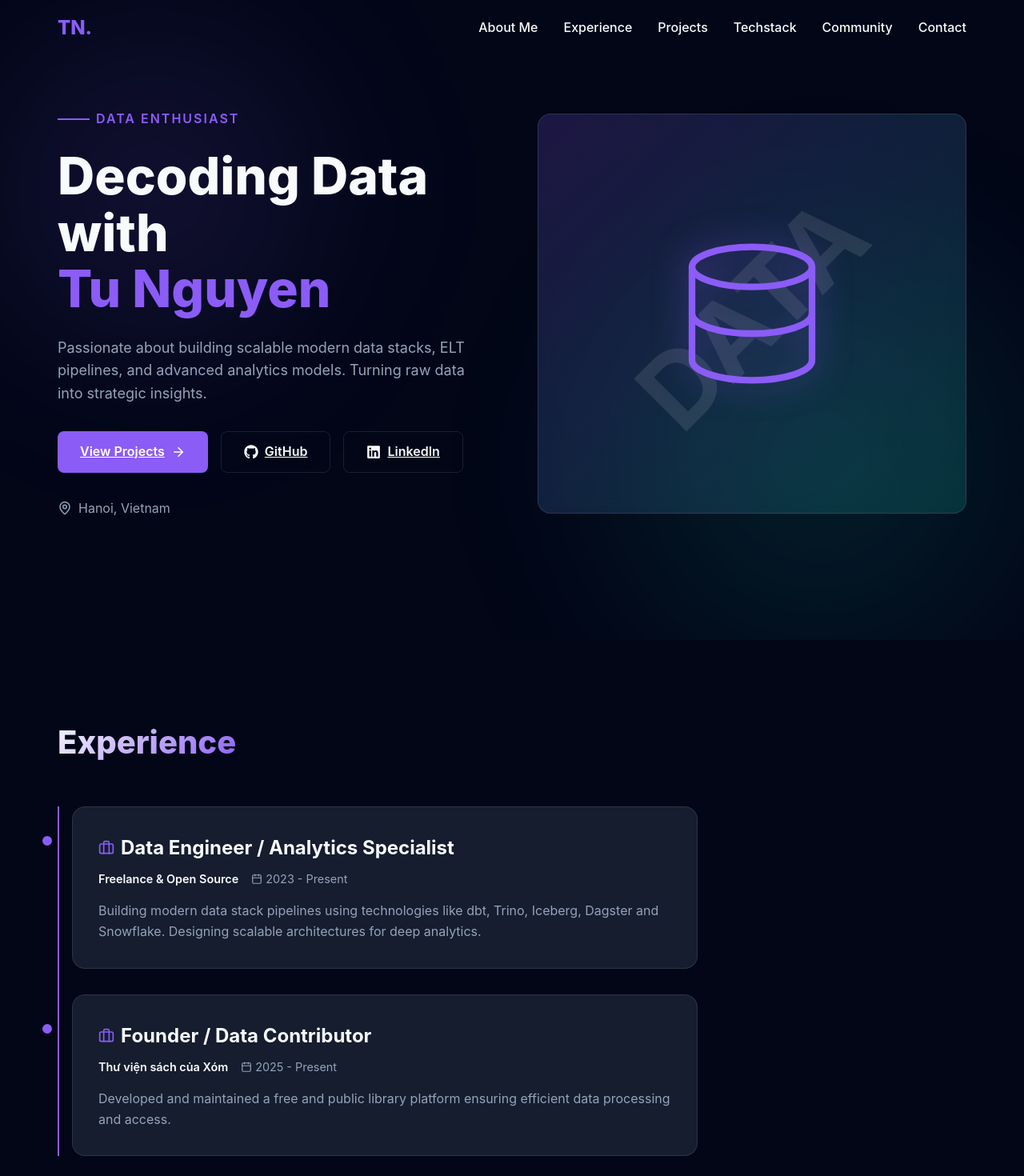
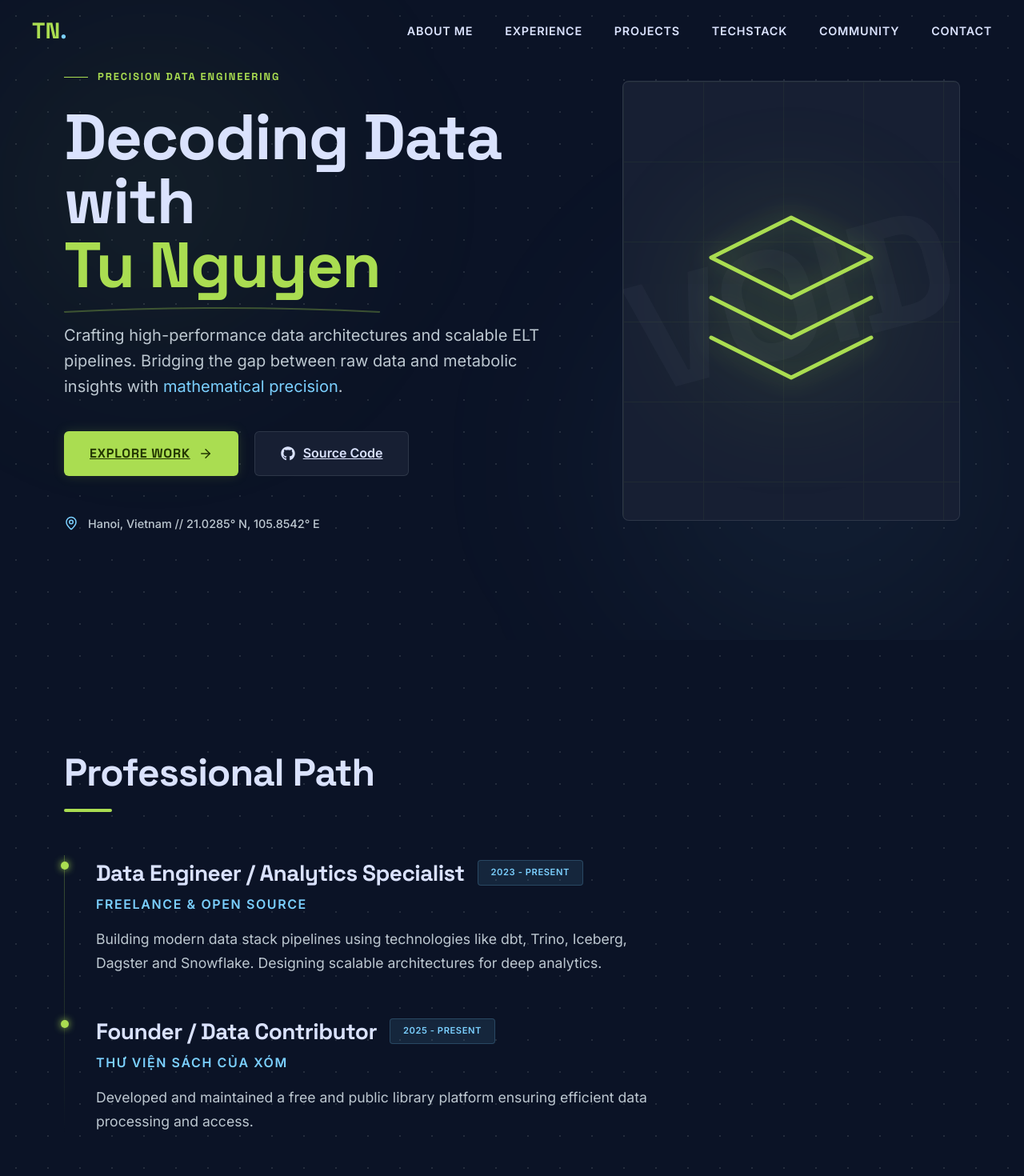
Before and after one commit to tunguyenn99/personal-websites-portfolio, a React (Vite) app: page / in a window 1280 px wide. Shown: the top 1470 px of the page at 80% size. Built offline with nearby package versions, Linux system fonts and the light colour scheme.

Commit message:
style: full synchronization with Stitch 'Kinetic Terminal' design system

```diff
--- a/src/components/AboutMe.jsx
+++ b/src/components/AboutMe.jsx
@@ -4,41 +4,47 @@ import { FaGithub as Github, FaLinkedin as Linkedin } from 'react-icons/fa';
 
 export default function AboutMe() {
   return (
-    <section id="about" className="section" style={{ minHeight: '100vh', display: 'flex', alignItems: 'center', paddingTop: '80px' }}>
-      <div style={{ display: 'grid', gridTemplateColumns: '1fr 1fr', gap: '4rem', alignItems: 'center' }} className="responsive-grid">
+    <section id="about" className="section" style={{ minHeight: '100vh', display: 'flex', alignItems: 'center', paddingTop: '80px', position: 'relative' }}>
+      <div className="container responsive-grid" style={{ display: 'grid', gridTemplateColumns: '1.2fr 0.8fr', gap: '4rem', alignItems: 'center' }}>
         <div className="animate-fade-in" style={{ animationDelay: '0.1s' }}>
-          <div style={{ display: 'flex', gap: '0.5rem', alignItems: 'center', marginBottom: '1.5rem', color: 'var(--primary)' }}>
-            <span style={{ height: '2px', width: '40px', background: 'var(--primary)' }}></span>
-            <span style={{ fontWeight: 600, letterSpacing: '2px', textTransform: 'uppercase' }}>Data Enthusiast</span>
+          <div style={{ display: 'flex', gap: '0.75rem', alignItems: 'center', marginBottom: '1.5rem', color: 'var(--primary)' }}>
+            <span style={{ height: '1px', width: '30px', background: 'var(--primary)' }}></span>
+            <span style={{ fontWeight: 700, letterSpacing: '0.15em', textTransform: 'uppercase', fontSize: '0.8rem', fontFamily: 'Space Grotesk' }}>Precision Data Engineering</span>
           </div>
-          <h1 style={{ fontSize: '4rem', fontWeight: 800, lineHeight: 1.1, margin: '0 0 1.5rem 0' }}>
+          <h1 style={{ fontSize: '5rem', fontWeight: 700, lineHeight: 1, margin: '0 0 2rem 0', fontFamily: 'Space Grotesk' }}>
             Decoding Data with<br/>
-            <span style={{ color: 'var(--primary)' }}>Tu Nguyen</span>
+            <span style={{ color: 'var(--primary)', position: 'relative' }}>
+              Tu Nguyen
+              <svg style={{ position: 'absolute', bottom: '-10px', left: 0, width: '100%', height: '12px' }} viewBox="0 0 100 12" preserveAspectRatio="none">
+                <path d="M0,10 Q50,0 100,10" stroke="var(--primary)" strokeWidth="2" fill="none" opacity="0.3" />
+              </svg>
+            </span>
           </h1>
-          <p style={{ fontSize: '1.125rem', color: 'var(--text-muted)', marginBottom: '2rem', maxWidth: '600px' }}>
-            Passionate about building scalable modern data stacks, ELT pipelines, and advanced analytics models. Turning raw data into strategic insights.
+          <p style={{ fontSize: '1.25rem', color: 'var(--text-muted)', marginBottom: '2.5rem', maxWidth: '650px', fontWeight: 400 }}>
+            Crafting high-performance data architectures and scalable ELT pipelines. Bridging the gap between raw data and metabolic insights with <span style={{color: 'var(--secondary)'}}>mathematical precision</span>.
           </p>
 
-          <div style={{ display: 'flex', gap: '1rem', flexWrap: 'wrap', marginBottom: '2rem' }}>
-             <a href="#projects" className="btn-primary">View Projects <ArrowRight size={18} /></a>
-             <a href="https://github.com/tunguyenn99" target="_blank" rel="noreferrer" className="btn-secondary"><Github size={18} /> GitHub</a>
-             <a href="https://linkedin.com/in/tunguyenn99" target="_blank" rel="noreferrer" className="btn-secondary"><Linkedin size={18} /> LinkedIn</a>
+          <div style={{ display: 'flex', gap: '1.25rem', flexWrap: 'wrap', marginBottom: '3rem' }}>
+             <a href="#projects" className="btn-primary">Explore Work <ArrowRight size={18} /></a>
+             <a href="https://github.com/tunguyenn99" target="_blank" rel="noreferrer" className="btn-secondary"><Github size={18} /> Source Code</a>
           </div>
 
-          <div style={{ display: 'flex', alignItems: 'center', gap: '0.5rem', color: 'var(--text-muted)' }}>
-             <MapPin size={18} /> <span>Hanoi, Vietnam</span>
+          <div style={{ display: 'flex', alignItems: 'center', gap: '0.75rem', color: 'var(--text-muted)', fontSize: '0.9rem', fontWeight: 500 }}>
+             <MapPin size={18} color="var(--secondary)" /> <span>Hanoi, Vietnam // 21.0285° N, 105.8542° E</span>
           </div>
         </div>
 
         <div className="animate-fade-in" style={{ animationDelay: '0.3s', position: 'relative' }}>
-          <div className="glass-panel" style={{ padding: '0', overflow: 'hidden', height: '500px', display: 'flex', alignItems: 'center', justifyContent: 'center', background: 'linear-gradient(135deg, rgba(139,92,246,0.2) 0%, rgba(20,184,166,0.2) 100%)' }}>
-            <h2 style={{ fontSize: '8rem', opacity: 0.1, position: 'absolute', transform: 'rotate(-45deg)' }}>DATA</h2>
-            {/* Using a placeholder SVG since we don't have a photo */}
-            <svg width="200" height="200" viewBox="0 0 24 24" fill="none" stroke="currentColor" strokeWidth="1" strokeLinecap="round" strokeLinejoin="round" style={{ color: 'var(--primary)', filter: 'drop-shadow(0 0 20px rgba(139,92,246,0.5))' }}>
-              <ellipse cx="12" cy="5" rx="9" ry="3"></ellipse>
-              <path d="M21 12c0 1.66-4 3-9 3s-9-1.34-9-3"></path>
-              <path d="M3 5v14c0 1.66 4 3 9 3s9-1.34 9-3V5"></path>
-            </svg>
+          <div className="glass-panel" style={{ padding: '0', overflow: 'hidden', height: '550px', display: 'flex', alignItems: 'center', justifyContent: 'center', background: 'var(--surface-container)', border: '1px solid var(--outline-low)' }}>
+            <div style={{ position: 'absolute', top: 0, left: 0, width: '100%', height: '100%', opacity: 0.05, backgroundImage: 'linear-gradient(var(--primary) 1px, transparent 1px), linear-gradient(90deg, var(--primary) 1px, transparent 1px)', backgroundSize: '100px 100px' }}></div>
+            <h2 style={{ fontSize: '12rem', opacity: 0.03, position: 'absolute', transform: 'rotate(-15deg)', fontWeight: 900, fontFamily: 'Space Grotesk' }}>VOID</h2>
+            {/* Functional Data Icon */}
+            <div style={{ position: 'relative' }}>
+              <div style={{ position: 'absolute', top: '50%', left: '50%', transform: 'translate(-50%, -50%)', width: '250px', height: '250px', background: 'var(--primary)', borderRadius: '50%', filter: 'blur(80px)', opacity: 0.1 }}></div>
+              <svg width="240" height="240" viewBox="0 0 24 24" fill="none" stroke="currentColor" strokeWidth="0.5" strokeLinecap="round" strokeLinejoin="round" style={{ color: 'var(--primary)', filter: 'drop-shadow(0 0 15px rgba(170,221,81,0.4))' }}>
+                <path d="M12 2L2 7l10 5 10-5-10-5zM2 17l10 5 10-5M2 12l10 5 10-5" />
+              </svg>
+            </div>
           </div>
         </div>
       </div>
--- a/src/components/Experience.jsx
+++ b/src/components/Experience.jsx
@@ -19,25 +19,35 @@ export default function Experience() {
 
   return (
     <section id="experience" className="section">
-      <h2 className="section-title">Experience</h2>
-      <div style={{ display: 'grid', gap: '2rem', maxWidth: '800px', paddingLeft: '1rem', borderLeft: '2px solid var(--primary)' }}>
-        {experiences.map((exp, index) => (
-          <div key={index} className="glass-panel" style={{ position: 'relative' }}>
-            <div style={{
-              position: 'absolute', left: '-2rem', top: '2rem', width: '20px', height: '20px',
-              borderRadius: '50%', background: 'var(--primary)', border: '4px solid var(--bg-darker)',
-              transform: 'translateX(-50%)'
-            }}></div>
-            <h3 style={{ fontSize: '1.5rem', marginBottom: '0.5rem', display: 'flex', alignItems: 'center', gap: '0.5rem' }}>
-              <Briefcase size={20} color="var(--primary)" /> {exp.role}
-            </h3>
-            <div style={{ display: 'flex', alignItems: 'center', gap: '1rem', color: 'var(--text-muted)', marginBottom: '1rem', fontSize: '0.9rem' }}>
-              <span style={{ fontWeight: 600, color: 'var(--text-main)' }}>{exp.company}</span>
-              <span style={{ display: 'flex', alignItems: 'center', gap: '0.25rem' }}><Calendar size={14} /> {exp.period}</span>
+      <div className="container">
+        <h2 className="section-title">Professional Path</h2>
+        <div style={{ display: 'grid', gap: '3rem', maxWidth: '900px', position: 'relative' }}>
+          {/* Vertical Timeline Line */}
+          <div style={{ position: 'absolute', left: '0', top: '0', bottom: '0', width: '1px', background: 'linear-gradient(180deg, var(--primary) 0%, transparent 100%)', opacity: 0.3 }}></div>
+
+          {experiences.map((exp, index) => (
+            <div key={index} className="animate-fade-in" style={{ paddingLeft: '2.5rem', position: 'relative', animationDelay: `${index * 0.2}s` }}>
+              <div style={{
+                position: 'absolute', left: '-4.5px', top: '0.5rem', width: '10px', height: '10px',
+                borderRadius: '50%', background: 'var(--primary)', boxShadow: '0 0 10px var(--primary)'
+              }}></div>
+
+              <div style={{ marginBottom: '1rem' }}>
+                <div style={{ display: 'flex', alignItems: 'center', gap: '1rem', marginBottom: '0.25rem' }}>
+                  <h3 style={{ fontSize: '1.75rem', fontWeight: 700, fontFamily: 'Space Grotesk' }}>{exp.role}</h3>
+                  <span className="tag" style={{fontSize: '0.7rem'}}>{exp.period}</span>
+                </div>
+                <div style={{ color: 'var(--secondary)', fontWeight: 600, fontSize: '1rem', textTransform: 'uppercase', letterSpacing: '0.1em' }}>
+                  {exp.company}
+                </div>
+              </div>
+
+              <p style={{ color: 'var(--text-muted)', fontSize: '1.1rem', maxWidth: '700px', lineHeight: 1.7 }}>
+                {exp.description}
+              </p>
             </div>
-            <p style={{ color: 'var(--text-muted)' }}>{exp.description}</p>
-          </div>
-        ))}
+          ))}
+        </div>
       </div>
     </section>
   );
--- a/src/components/Navbar.jsx
+++ b/src/components/Navbar.jsx
@@ -32,12 +32,20 @@ export default function Navbar() {
       borderBottom: isScrolled ? '1px solid var(--glass-border)' : 'none'
     }}>
       <div className="container" style={{ display: 'flex', justifyContent: 'space-between', alignItems: 'center' }}>
-        <a href="#" style={{ fontSize: '1.5rem', fontWeight: 800, textDecoration: 'none', color: 'var(--primary)' }}>TN.</a>
+        <a href="#" style={{ fontSize: '1.75rem', fontWeight: 700, textDecoration: 'none', color: 'var(--primary)', fontFamily: 'Space Grotesk' }}>TN<span style={{color: 'var(--secondary)'}}>.</span></a>
 
         {/* Desktop Nav */}
-        <div style={{ display: 'none', gap: '2rem' }} className="desktop-nav">
+        <div style={{ display: 'none', gap: '2.5rem' }} className="desktop-nav">
           {navLinks.map(link => (
-            <a key={link.name} href={link.href} style={{ color: 'var(--text-main)', textDecoration: 'none', fontWeight: 500 }}>
+            <a key={link.name} href={link.href} style={{
+              color: 'var(--text-main)',
+              textDecoration: 'none',
+              fontWeight: 600,
+              fontSize: '0.9rem',
+              textTransform: 'uppercase',
+              letterSpacing: '0.05em',
+              transition: 'color 0.3s'
+            }}>
               {link.name}
             </a>
           ))}
--- a/src/index.css
+++ b/src/index.css
@@ -1,14 +1,23 @@
+@import url('https://fonts.googleapis.com/css2?family=Space+Grotesk:wght@300..700&family=Inter:wght@300..900&display=swap');
+
 :root {
-  --primary: #8b5cf6; /* Vibrant Purple */
-  --primary-hover: #7c3aed;
-  --bg-dark: #0f172a; /* Slate 900 */
-  --bg-darker: #020617; /* Slate 950 */
-  --text-main: #f8fafc;
-  --text-muted: #94a3b8;
-  --glass-bg: rgba(30, 41, 59, 0.7);
-  --glass-bg-hover: rgba(51, 65, 85, 0.8);
-  --glass-border: rgba(255, 255, 255, 0.1);
-  --accent: #14b8a6; /* Teal */
+  /* THE KINETIC TERMINAL DESIGN TOKENS */
+  --primary: #aadd51;        /* Cyber Lime */
+  --on-primary: #233600;
+  --secondary: #7bd0ff;      /* Electric Blue */
+  --surface: #0b1326;        /* Canvas Background */
+  --surface-low: #131b2e;    /* Sidebar/Well */
+  --surface-container: #171f33;
+  --surface-high: #222a3d;   /* Active cards */
+  --surface-highest: #2d3449; /* Overlays */
+
+  --text-main: #dae2fd;
+  --text-muted: #bdc8d1;
+  --outline: #87929a;
+  --outline-low: rgba(135, 146, 154, 0.2);
+
+  --glass-bg: rgba(34, 42, 61, 0.7);
+  --glass-border: rgba(135, 146, 154, 0.2);
 }
 
 * {
@@ -18,14 +27,22 @@
 }
 
 body {
-  font-family: 'Inter', -apple-system, BlinkMacSystemFont, 'Segoe UI', Roboto, Oxygen, Ubuntu, Cantarell, sans-serif;
-  background-color: var(--bg-darker);
+  font-family: 'Inter', sans-serif;
+  background-color: var(--surface);
   color: var(--text-main);
   line-height: 1.6;
   overflow-x: hidden;
+  /* Grid Overlay from Design Specs */
+  background-image: radial-gradient(var(--outline-low) 1px, transparent 1px);
+  background-size: 40px 40px;
 }
 
-/* Background Gradients */
+h1, h2, h3, .display-editor {
+  font-family: 'Space Grotesk', sans-serif;
+  letter-spacing: -0.02em;
+}
+
+/* Background Blobs - Keep but update colors */
 .bg-blobs {
   position: fixed;
   top: 0;
@@ -34,7 +51,7 @@ body {
   height: 100vh;
   z-index: -1;
   overflow: hidden;
-  background: var(--bg-darker);
+  pointer-events: none;
 }
 
 .blob-1 {
@@ -43,9 +60,9 @@ body {
   left: -10%;
   width: 50vw;
   height: 50vw;
-  background: radial-gradient(circle, rgba(139, 92, 246, 0.15) 0%, rgba(139, 92, 246, 0) 70%);
+  background: radial-gradient(circle, rgba(170, 221, 81, 0.08) 0%, rgba(170, 221, 81, 0) 70%);
   border-radius: 50%;
-  filter: blur(80px);
+  filter: blur(100px);
 }
 
 .blob-2 {
@@ -54,105 +71,128 @@ body {
   right: -10%;
   width: 60vw;
   height: 60vw;
-  background: radial-gradient(circle, rgba(20, 184, 166, 0.15) 0%, rgba(20, 184, 166, 0) 70%);
+  background: radial-gradient(circle, rgba(123, 208, 255, 0.08) 0%, rgba(123, 208, 255, 0) 70%);
   border-radius: 50%;
-  filter: blur(80px);
+  filter: blur(100px);
 }
 
-/* Glassmorphism Classes */
+/* Glassmorphism Refined for Kinetic Terminal */
 .glass-panel {
   background: var(--glass-bg);
-  backdrop-filter: blur(12px);
-  -webkit-backdrop-filter: blur(12px);
+  backdrop-filter: blur(20px);
+  -webkit-backdrop-filter: blur(20px);
   border: 1px solid var(--glass-border);
-  border-radius: 16px;
+  border-radius: 8px; /* Tighter corners per spec */
   padding: 2rem;
-  transition: all 0.3s ease;
+  transition: all 0.4s cubic-bezier(0.16, 1, 0.3, 1);
 }
 
 .glass-panel:hover {
-  transform: translateY(-5px);
-  background: var(--glass-bg-hover);
-  box-shadow: 0 10px 30px rgba(0,0,0,0.3);
+  transform: translateY(-4px) scale(1.01);
+  background: rgba(45, 52, 73, 0.8);
+  border-color: var(--primary);
+  box-shadow: 0 20px 40px rgba(6, 14, 32, 0.6);
 }
 
-/* Layout Utilities */
+/* Tonal Shifts (No-Line Rule) */
+.sidebar-well {
+  background: var(--surface-low);
+}
+
 .container {
-  max-width: 1200px;
+  max-width: 1300px;
   margin: 0 auto;
-  padding: 0 2rem;
+  padding: 0 2.5rem;
 }
 
 .section {
-  padding: 6rem 0;
+  padding: 8rem 0;
 }
 
 .section-title {
-  font-size: 2.5rem;
-  font-weight: 800;
-  margin-bottom: 3rem;
-  background: linear-gradient(135deg, var(--text-main) 0%, var(--primary) 100%);
-  -webkit-background-clip: text;
-  -webkit-text-fill-color: transparent;
+  font-size: 3rem;
+  font-weight: 700;
+  margin-bottom: 4rem;
+  color: var(--text-main);
+  position: relative;
   display: inline-block;
 }
 
-/* Buttons */
+.section-title::after {
+  content: '';
+  position: absolute;
+  bottom: -10px;
+  left: 0;
+  width: 60px;
+  height: 4px;
+  background: var(--primary);
+  border-radius: 2px;
+}
+
+/* Buttons (Terminal Precision) */
 .btn-primary {
   background: var(--primary);
-  color: white;
+  color: var(--on-primary);
   border: none;
-  padding: 0.75rem 1.75rem;
-  border-radius: 8px;
-  font-weight: 600;
+  padding: 0.875rem 2rem;
+  border-radius: 6px;
+  font-weight: 700;
+  font-family: 'Space Grotesk', sans-serif;
   cursor: pointer;
-  transition: all 0.2s ease;
+  transition: all 0.3s ease;
   display: inline-flex;
   align-items: center;
-  gap: 0.5rem;
+  gap: 0.625rem;
+  text-transform: uppercase;
+  letter-spacing: 0.05em;
+  box-shadow: 0 0 15px rgba(170, 221, 81, 0.15);
 }
 
 .btn-primary:hover {
-  background: var(--primary-hover);
-  transform: scale(1.05);
+  transform: translateY(-2px);
+  filter: brightness(1.1);
+  box-shadow: 0 0 25px rgba(170, 221, 81, 0.3);
 }
 
 .btn-secondary {
-  background: transparent;
+  background: var(--surface-container);
   color: var(--text-main);
-  border: 1px solid var(--glass-border);
-  padding: 0.75rem 1.75rem;
-  border-radius: 8px;
+  border: 1px solid var(--outline-low);
+  padding: 0.875rem 2rem;
+  border-radius: 6px;
   font-weight: 600;
   cursor: pointer;
-  transition: all 0.2s ease;
+  transition: all 0.3s ease;
   display: inline-flex;
   align-items: center;
-  gap: 0.5rem;
+  gap: 0.625rem;
 }
 
 .btn-secondary:hover {
-  background: var(--glass-bg-hover);
-  border-color: var(--primary);
+  background: var(--surface-high);
+  border-color: var(--secondary);
+  color: var(--secondary);
 }
 
-/* Badges/Tags */
+/* Tags/Chips (Data Pulse) */
 .tag {
-  background: rgba(139, 92, 246, 0.1);
-  color: var(--primary);
-  padding: 0.25rem 0.75rem;
-  border-radius: 20px;
-  font-size: 0.875rem;
-  font-weight: 500;
-  border: 1px solid rgba(139, 92, 246, 0.2);
+  background: rgba(123, 208, 255, 0.1);
+  color: var(--secondary);
+  padding: 0.375rem 1rem;
+  border-radius: 4px;
+  font-size: 0.75rem;
+  font-weight: 600;
+  text-transform: uppercase;
+  letter-spacing: 0.05em;
+  border: 1px solid rgba(123, 208, 255, 0.2);
 }
 
 /* Animations */
-@keyframes fadeIn {
-  from { opacity: 0; transform: translateY(20px); }
-  to { opacity: 1; transform: translateY(0); }
+@keyframes kineticFade {
+  from { opacity: 0; transform: translateY(30px); filter: blur(10px); }
+  to { opacity: 1; transform: translateY(0); filter: blur(0); }
 }
 
 .animate-fade-in {
-  animation: fadeIn 0.8s ease backwards;
+  animation: kineticFade 1s cubic-bezier(0.16, 1, 0.3, 1) backwards;
 }
```
